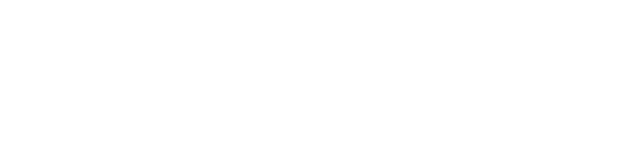
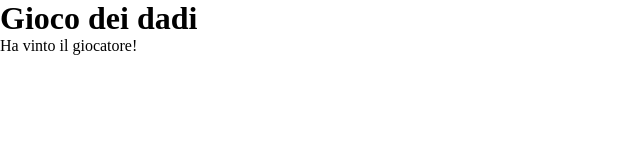
Before and after one commit to dariolaseta/js-mail-dadi, a plain HTML site: page index.html in a window 1280 px wide. Shown: the whole page, without its empty margins (0-640 px from the left). Drawn offline with Linux system fonts and the light colour scheme.

Commit message:
added winner to document

```diff
--- a/index.html
+++ b/index.html
@@ -10,7 +10,10 @@
     </head>
     <body>
         <main>
-
+            <div class="dice-game">
+                <h1>Gioco dei dadi</h1>
+                <p id="output-dice"></p>
+            </div>
         </main>
 
         <script src="js/myscript.js"></script>
--- a/js/myscript.js
+++ b/js/myscript.js
@@ -1,14 +1,23 @@
+// Dice game
 let playerNumber = Math.floor(Math.random() * 6) + 1;
 let comNumber = Math.floor(Math.random() * 6) + 1;
+let winnerText;
 
 if(playerNumber > comNumber){
     console.log("Ha vinto il giocatore!");
     console.log(playerNumber + " Giocatore", comNumber + " Computer");
+    winnerText = "Ha vinto il giocatore!";
 }else if(playerNumber == comNumber){
     console.log("Pareggio!");
     console.log(playerNumber + " Giocatore", comNumber + " Computer");
+    winnerText = "Pareggio!";
 }
 else{
     console.log("Ha vinto il computer!");
     console.log(playerNumber + " Giocatore", comNumber + " Computer");
+    winnerText = "Ha vinto il computer!";
 }
+
+document.getElementById("output-dice").innerHTML = winnerText;
+
+// Mail
```
